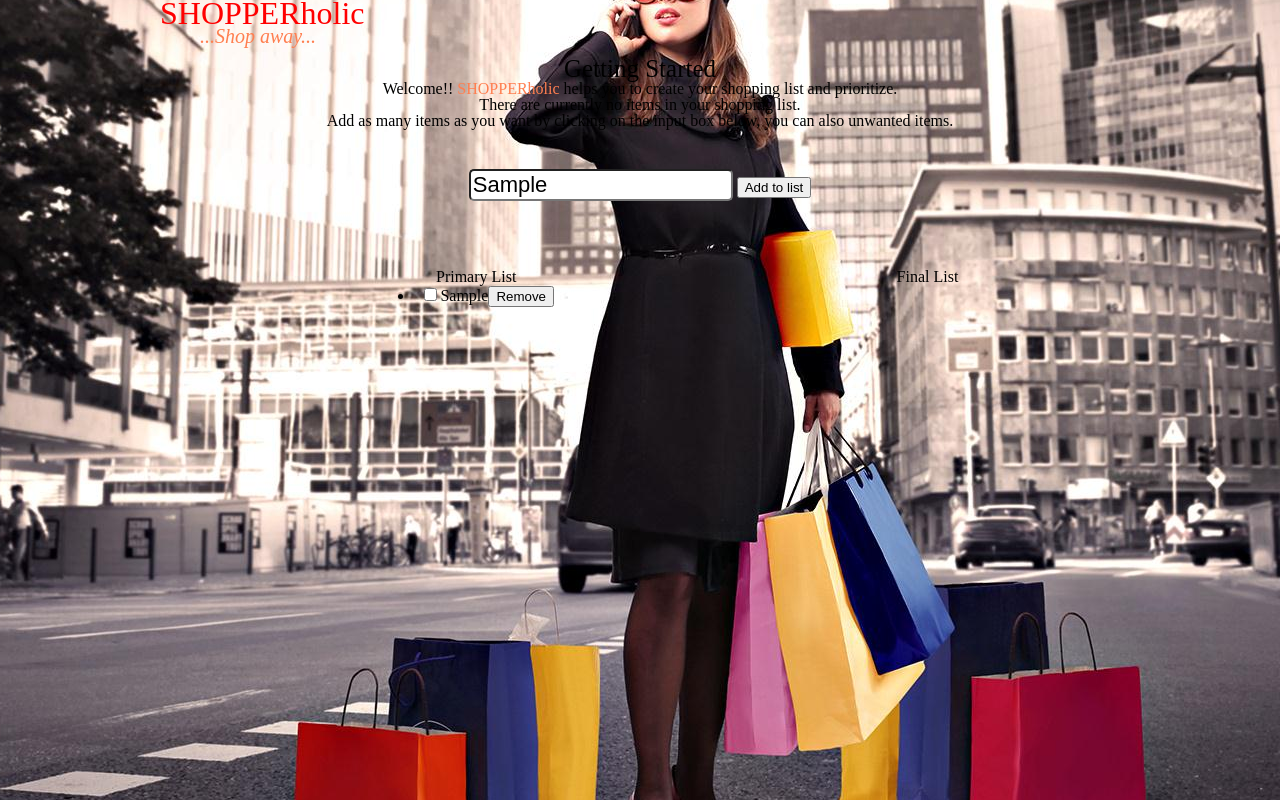
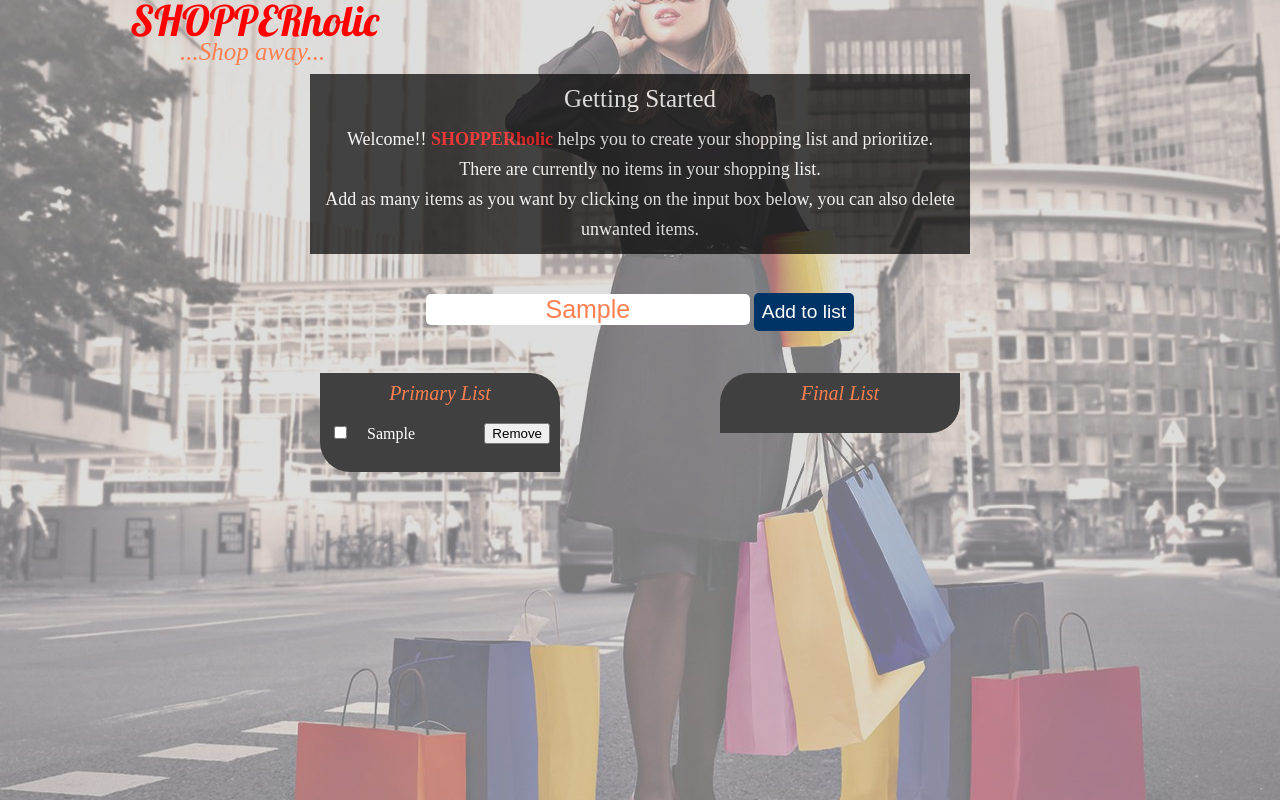
Before and after one commit to kehindeoni-zz/ShoppingList, a plain HTML site: page index.html in a window 1280 px wide. Both pictures are taken after typing "Sample" into the empty fields and a click on the button "Add to list". Drawn offline with Linux system fonts and the light colour scheme.

Commit message:
first commit

```diff
--- a/css/main.css
+++ b/css/main.css
@@ -1,34 +1,44 @@
 body {
-	background: url(../img/image4.jpg) no-repeat center center fixed;
-	opacity: 1.0;
-	color:
+	background: -webkit-linear-gradient(bottom, rgba(200,200,200, 0.6), rgba(200,200,200, 0.6)), url("../img/image4.jpg") no-repeat center fixed;
 }
 
 header h1 {
-	margin: -3px 0px 0px 60px;
+	margin: 0px 0px 0px 30px;
 	padding-left: 100px;
 	color: red;
-	font-size: 32px;
+	font-size: 42px;
+	font-family: 'Lobster', cursive;
 }
 
 header p {
-	margin: -3px 0px 10px 200px;
+	margin: -3px 0px 10px 180px;
 	font-style: italic;
 	color: #FF7F50;
-	font-size: 20px;
+	font-size: 25px;
 
 }
 
 #welcomemessage {
+	width: 50%;
+	height: 30%;
+	background: black;
+	margin: auto auto;
 	text-align: center;
-	/*margin: -150px 0% 0% 30px;*/
+	padding: 10px;
+	opacity: 0.7;
+	color: white;
+	line-height: 30px;
+	font-size: 18px;
 }
+
 #welcomemessage h2 {
 	font-size: 25px;
+	margin-bottom: 10px;
 }
 
 span {
-	color: #FF7F50;
+	color: red;
+	font-weight: bold;
 }
 
 form {
@@ -37,44 +47,66 @@ form {
 }
 
 input[type="text"]{
-	width: 20%;
+	width: 25%;
 	margin: 10px 0;
+	border: 1px solid red;
 	border-radius: 5px;
-	font-size:22px;
+	font-size:25px;
+	border: none;
+	text-align: center;
+	color: #FF7F50;
 }
 
-input[type="submit"]{
-	width: 15%;
-	border-radius: 2px;
-}
-
-.listbox {
-	width: 100%;
-	height:100px;
-	text-align: center;
-	margin-top: 10px;
-	/*background: black;*/
-}
-
-.listbox h2 {
-	font-size: 28px;
-	color: red;
+input[type="button"]{
+	border: none;
+	border-radius: 5px;
+	background-color: #003366;
+	padding: 8px;
+	font-size: 1.2em;
+	color: white;
 }
 
 #list {
-	margin:3% 0% 0% 28%;
-	text-align: center;
+	margin:3% auto 28%;
 	width: 50%;
 	height: 100%;
-	background: #C0C0C0;
 }
 
-#primarylist {
+#list h3{
+	text-align: center;
+	margin-bottom: 20px;
+	font-size: 20px;
+	color: #FF7F50;
+	font-style: italic;
+
+}
+
+#primarylist, #finalist {
 	float: left;
-	padding: 20px 0px 0px 40px;
+	padding: 10px;
+	width: 220px;
+	height: 50%;
+	background: rgb(64,64,64);
+	color: white;
+	border-radius: 0px 30px;
+
 }
 
 #finalist {
 	float: right;
-	padding: 20px 40px 0px 0px;
+	border-radius: 30px 0px;
 }
+
+li {
+	list-style: none;
+	margin-bottom: 20px;
+}
+
+#checked {
+	margin-right: 20px;
+}
+
+#delete {
+	margin-left: 20px;
+	float: right;
+}
--- a/index.html
+++ b/index.html
@@ -5,6 +5,7 @@
 	<title>Shopping List</title>
 	<link rel="stylesheet" type="text/css" href="css/reset.css">
 	<link rel="stylesheet" type="text/css" href="css/main.css">
+	<link href='http://fonts.googleapis.com/css?family=Lobster' rel='stylesheet' type='text/css'>
 	<script src="js/jquery-1.11.1.js"></script>
 	<script src="js/main.js"></script>
 </head>
@@ -20,7 +21,7 @@
 					<h2>Getting Started</h2>
 					<p>Welcome!! <span>SHOPPERholic</span> helps you to create your shopping list and prioritize.
 					<p>There are currently no items in your shopping list.</p>
-					<p>Add as many items as you want by clicking on the input box below, you can also unwanted items.</p>
+					<p>Add as many items as you want by clicking on the input box below, you can also delete unwanted items.</p>
 			</div>
 		<form>
 			<input id="userInput" type="text" >
--- a/js/main.js
+++ b/js/main.js
@@ -1,6 +1,8 @@
 $(document).ready(function(){
 
 var $input = $("#userInput");
+
+
 
 var verifyInput = function(input){
 	if (input === "" || input === " ") {
@@ -18,14 +20,24 @@ var verifyInput = function(input){
 			}
 		}
 
+
+
+
+
 var addToList = function(event){
 	console.log("clicked");
 	event.preventDefault;
 	$inputValue = $input.val();
 	if(verifyInput($inputValue)) {
-		$('#primarylist').append ("<li><input type='checkbox'>" + $inputValue + '<button id="delete">Remove</button></li>');
+		$('#primarylist').append ("<li><input id='checked' type='checkbox'>" + $inputValue + '<button id="delete">Remove</button></li>');
 	}
 }
+
+$("#userInput").keyup(function(evt){
+		if(evt.keyCode === 13){
+			addToList();
+		}
+	});
 
 
 
@@ -43,13 +55,15 @@ $(document).on("change", "input[type='checkbox']",
 });
 
 
+//////......To remove unwanted items from a list.........//////
+
 
 var RemoveItem = function (event) {
 	$(this).parent().remove();
 }
 
 
-$("#primarylist").on("click","li button", RemoveItem);
+$("#list").on("click","li button", RemoveItem);
 $("#add_list").click(addToList);
 
 
```
